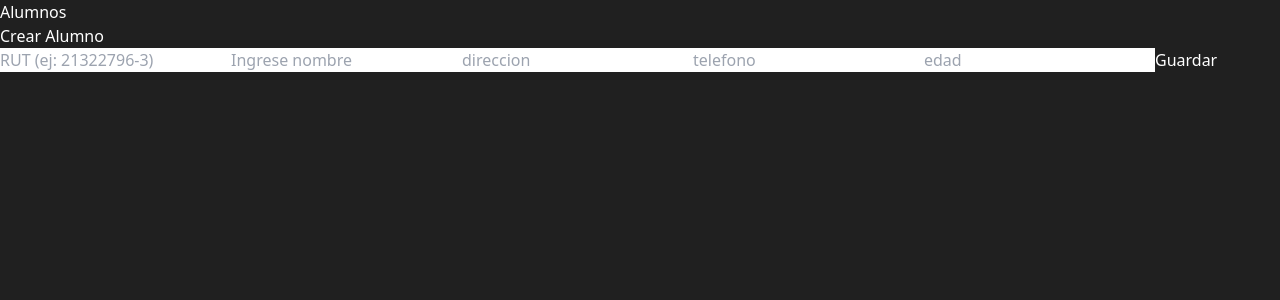
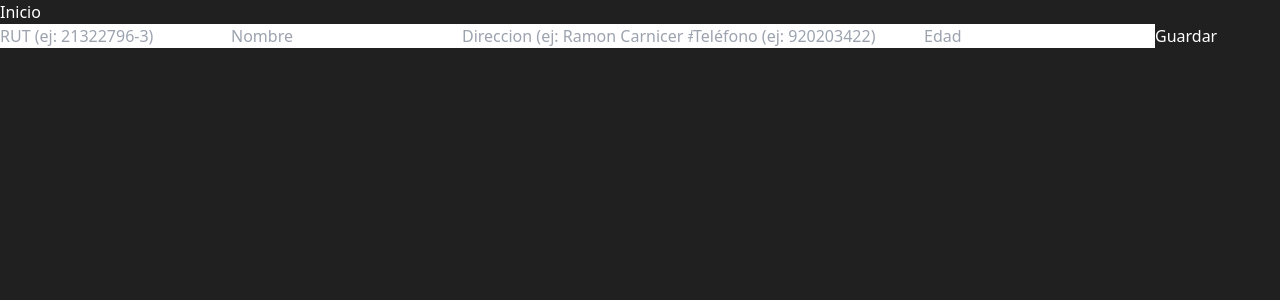
Before and after one commit to lxishh/REST-FRAMEWORK, a React (Vite) app in the folder client/: page /crear-alumno in a window 1280 px wide. Shown: the top 300 px of the page. Built offline with nearby package versions, Linux system fonts and the light colour scheme.

Commit message:
home page

```diff
--- a/client/src/App.jsx
+++ b/client/src/App.jsx
@@ -3,6 +3,7 @@ import { AlumnosPage } from "./pages/AlumnosPage";
 import { AlumnosFormPage } from "./pages/AlumnosFormPage";
 import { Navegador } from "./components/Navegador";
 import { Toaster } from "react-hot-toast";
+import { InicioPage } from "./pages/InicioPage";
 
 function App() {
   return (
@@ -10,7 +11,7 @@ function App() {
       <div className="container mx-auto">
         <Navegador />
         <Routes>
-          <Route path="/" element={<Navigate to={"/alumnos"} />}></Route>
+          <Route path="/" element={<InicioPage />}></Route>
           <Route path="/alumnos" element={<AlumnosPage />} />
           <Route path="/crear-alumno" element={<AlumnosFormPage />} />
           <Route path="/alumnos/:id" element={<AlumnosFormPage />} />
--- a/client/src/components/AlumnoList.jsx
+++ b/client/src/components/AlumnoList.jsx
@@ -14,7 +14,7 @@ export function AlumnoList() {
     }, []);
 
     return (
-        <div className="grid grid-cols-2 gap-3">
+        <div className="grid grid-cols-1 gap-3">
             {alumnos.map(alumno => (
                 <AlumnoCard key={alumno.id} alumno={alumno} />
             ))}
--- /dev/null
+++ b/client/src/components/NavAlumno.jsx
@@ -0,0 +1,13 @@
+import { Link } from "react-router-dom";
+
+export const NavAlumno = () => {
+    return (
+        <div className="flex justify-center py-5">
+
+            <Link to={"/crear-alumno"}>
+                <button className="bg-indigo-500 px-8 py-2 rounded-lg">Crear Alumno</button>
+            </Link>
+
+        </div >
+    );
+};
--- a/client/src/components/Navegador.jsx
+++ b/client/src/components/Navegador.jsx
@@ -1,14 +1,12 @@
 import { Link } from "react-router-dom";
+import { AlumnoList } from "./AlumnoList";
 
 export const Navegador = () => {
   return (
-    <div className="flex justify-between py-3">
-      <Link to={"/alumnos"}>
-        <h1 className="font-bold text-3xl mb-4">Alumnos</h1>
+    <div className="flex justify-center mt-4">
+      <Link to={"../"}>
+        <h1 className="font-bold text-3xl mb-2">Inicio</h1>
       </Link>
-      <button className="bg-indigo-500 px-3 py-2 rounded-lg">
-        <Link to={"/crear-alumno"}>Crear Alumno</Link>
-      </button>
     </div>
   );
 };
--- /dev/null
+++ b/client/src/components/OpcionesCard.jsx
@@ -0,0 +1,16 @@
+
+import { Link } from "react-router-dom";
+
+const OpcionesCard = () => {
+    return (
+        <div className='max-w-xl mx-auto'>
+            <Link to={'/alumnos'}>
+                <button className='bg-indigo-500 p-3 rounded-lg block w-full mt-3'>Alumnos</button>
+            </Link>
+            <button className='bg-indigo-500 p-3 rounded-lg block w-full mt-3'>Profesores</button>
+            <button className='bg-indigo-500 p-3 rounded-lg block w-full mt-3'>Cursos</button>
+        </div >
+    )
+}
+
+export default OpcionesCard
--- a/client/src/pages/AlumnosFormPage.jsx
+++ b/client/src/pages/AlumnosFormPage.jsx
@@ -55,17 +55,17 @@ export function AlumnosFormPage() {
           className='bg-zinc-700 p-3 rounded-lg block w-full mb-3' />
         {errors.dni?.type === "required" && <span>RUT es obligatorio</span>}
         {errors.dni?.type === "pattern" && <span>RUT debe tener un formato válido</span>}
-        <input type="text" placeholder="Ingrese nombre" {...register("nombre", { required: true })}
+        <input type="text" placeholder="Nombre" {...register("nombre", { required: true })}
           className='bg-zinc-700 p-3 rounded-lg block w-full mb-3' />
-        <input type="text" placeholder="direccion" {...register("direccion", { required: true })}
+        <input type="text" placeholder="Direccion (ej: Ramon Carnicer #2024)" {...register("direccion", { required: true })}
           className='bg-zinc-700 p-3 rounded-lg block w-full mb-3' />
-        <input type="text" placeholder="telefono" {...register("telefono", {
+        <input type="text" placeholder="Teléfono (ej: 920203422)" {...register("telefono", {
           required: true, maxLength: 9,
           minLength: 9,
         })}
           className='bg-zinc-700 p-3 rounded-lg block w-full mb-3' />
         {errors.telefono && <span>Teléfono debe tener 9 dígitos</span>}
-        <input type="number" placeholder="edad" {...register("edad", { required: true, min: 1 })}
+        <input type="number" placeholder="Edad" {...register("edad", { required: true, min: 1 })}
           className='bg-zinc-700 p-3 rounded-lg block w-full mb-3' />
         <button className='bg-indigo-500 p-3 rounded-lg block w-full mt-3'>Guardar</button>
       </form>
--- a/client/src/pages/AlumnosPage.jsx
+++ b/client/src/pages/AlumnosPage.jsx
@@ -1,7 +1,14 @@
 import { AlumnoList } from "../components/AlumnoList";
+import { NavAlumno } from "../components/NavAlumno";
 
 export function AlumnosPage() {
-  return <AlumnoList />;
+  return (
+    <>
+      <NavAlumno />
+      <AlumnoList />
+    </>
+  )
 }
 
+
 export default AlumnosPage;
--- /dev/null
+++ b/client/src/pages/InicioPage.jsx
@@ -0,0 +1,11 @@
+import OpcionesCard from "../components/OpcionesCard";
+
+
+export function InicioPage() {
+    return (
+        <div>
+            <OpcionesCard />
+        </div>
+
+    )
+}
```
